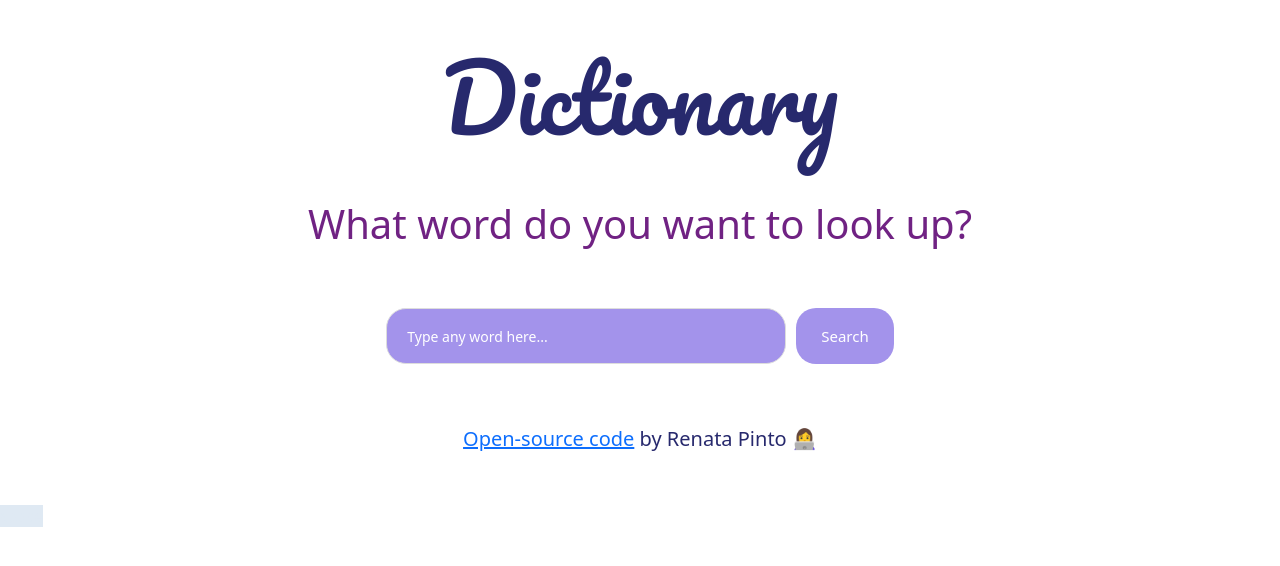
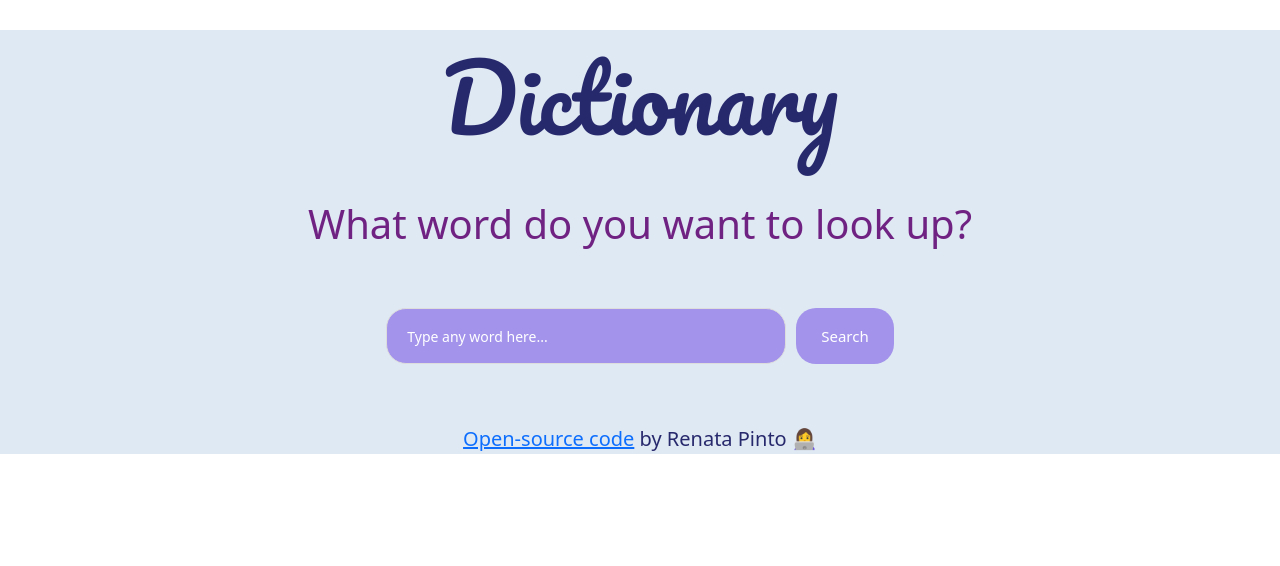
Before and after one commit to renatacdp/dictionary-project-react, a React (Create React App) app: page / in a window 1280 px wide. Shown: the top 566 px of the page. Built offline with nearby package versions, Linux system fonts and the light colour scheme.

Commit message:
Fixed div

```diff
--- a/src/App.js
+++ b/src/App.js
@@ -3,7 +3,7 @@ import Dictionary from "./Dictionary.js";
 
 export default function App() {
   return (
-    <container className="App">
+    <div className="App">
       <header className="App-header">Dictionary</header>
       <h1>What word do you want to look up?</h1>
       <Dictionary />
@@ -17,7 +17,6 @@ export default function App() {
         </a>{" "}
         by Renata Pinto 👩‍💻
       </footer>
-      <span className="spacing">space</span>
-    </container>
+    </div>
   );
 }
```
